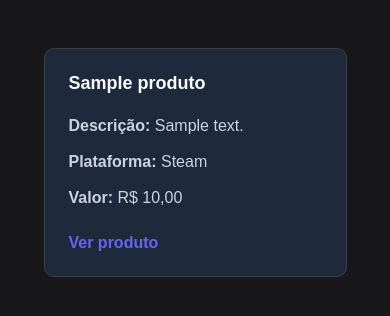
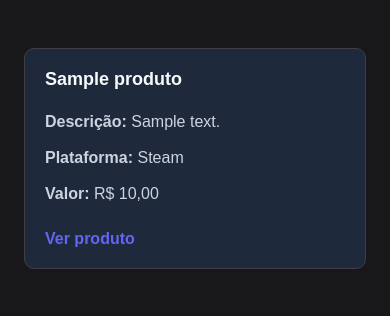
Before and after one commit to marcosviniciusribeiiro/ecommerce-gift-cards, a Spring Boot app: page /index.html in a window 390 px wide. Shown: the part 119-435 px from the top of the page. Run offline with Spring Boot 4, Linux system fonts and the light colour scheme; tables that the repository leaves empty hold one stand-in row (values such as "Sample post"); some of the project's set-up classes (security, data sources, template engines, error pages and the like) are left out, and stand-ins take their place.

Commit message:
Update style.css

```diff
--- a/src/main/resources/static/css/style.css
+++ b/src/main/resources/static/css/style.css
@@ -1,3 +1,4 @@
+
 :root {
     --cor-fundo: #18181b;
     --cor-superficie: #1e293b;
@@ -6,13 +7,14 @@
     --cor-destaque: #6366f1;
 }
 
+/* Configurações gerais */
+
 * {
     box-sizing: border-box;
 }
 
 body {
     margin: 0;
-
     min-height: 100vh;
 
     background-color: var(--cor-fundo);
@@ -37,7 +39,7 @@ p {
     color: var(--cor-texto-secundario);
 }
 
-/*Cabeçalho*/
+/* Cabeçalho */
 
 header {
     background-color: var(--cor-superficie);
@@ -55,22 +57,14 @@ header h1 {
     color: var(--cor-texto);
 }
 
-header h1 {
-    max-width: 1200px;
-
-    margin: 0 auto 20px;
-
-    color: var(--cor-texto);
-}
-
 nav {
     max-width: 1200px;
     margin: 0 auto;
 
     display: flex;
     align-items: center;
+
     gap: 20px;
-
     flex-wrap: wrap;
 }
 
@@ -78,7 +72,6 @@ nav a {
     color: var(--cor-texto-secundario);
 
     text-decoration: none;
-
     font-weight: 600;
 
     transition: color 0.2s ease;
@@ -88,7 +81,7 @@ nav a:hover {
     color: var(--cor-destaque);
 }
 
-/*Botões*/
+/* Botões */
 
 button {
     padding: 10px 18px;
@@ -121,7 +114,6 @@ a {
     color: var(--cor-destaque);
 
     text-decoration: none;
-
     font-weight: 600;
 
     transition:
@@ -137,7 +129,7 @@ a:active {
     opacity: 0.75;
 }
 
-/*Formulários*/
+/* Formulários */
 
 form {
     max-width: 500px;
@@ -175,7 +167,7 @@ input:focus, select:focus {
     box-shadow: 0 0 0 3px rgba(124, 58, 237, 0.20);
 }
 
-input::placeholder{
+input::placeholder {
     color: var(--cor-texto-secundario);
 }
 
@@ -183,72 +175,35 @@ form button {
     margin-top: 8px;
 }
 
-/*Catálogo de Produtos*/
+/* Listagens de Produtos, Pedidos e Códigos */
 
-#listaProdutos {
+#listaProdutos,
+#listaPedidos,
+#listaCodigos {
     display: grid;
 
-    grid-template-columns:
-        repeat(auto-fit, minmax(260px, 1fr));
-
     gap: 24px;
-
     margin-top: 24px;
 }
 
-#listaProdutos article {
-    padding: 24px;
+/* Quantidade e largura das colunas */
 
-    background-color: var(--cor-superficie);
-
-    border: 1px solid #3f3f46;
-    border-radius: 10px;
-
-    transition:
-            transform 0.2s ease,
-            border-color 0.2s ease;
+#listaProdutos,
+#listaCodigos {
+    grid-template-columns:
+        repeat(auto-fit, minmax(260px, 1fr));
 }
 
-#listaProdutos article:hover {
-    transform: translateY(-4px);
-
-    border-color: var(--cor-destaque);
+#listaPedidos {
+    grid-template-columns:
+        repeat(auto-fit, minmax(300px, 1fr));
 }
 
-#listaProdutos article h3 {
-    margin-bottom: 20px;
+/* Estilização compartilhada dos cards */
 
-    color: var(--cor-texto);
-
-    font-size: 18px;
-}
-
-#listaProdutos article p {
-    margin: 12px 0;
-
-    line-height: 1.5;
-}
-
-#listaProdutos article a {
-    display: inline-block;
-
-    margin-top: 12px;
-}
-
-/*Cards de Pedidos*/
-
-#listaPedidos {
-    display: grid;
-
-    grid-template-columns:
-        repeat(auto-fit, minmax(300px, 1fr));
-
-    gap: 24px;
-
-    margin-top: 24px;
-}
-
-#listaPedidos article {
+#listaProdutos article,
+#listaPedidos article,
+#listaCodigos article {
     padding: 24px;
 
     background-color: var(--cor-superficie);
@@ -257,27 +212,54 @@ form button {
     border-radius: 10px;
 }
 
-#listaPedidos article h3 {
+/* Títulos dos cards */
+
+#listaProdutos article h3,
+#listaPedidos article h3,
+#listaCodigos article h3 {
     margin-bottom: 20px;
 
     color: var(--cor-texto);
-
     font-size: 18px;
 }
 
-#listaPedidos article p {
+/* Parágrafos dos cards */
+
+#listaProdutos article p,
+#listaPedidos article p,
+#listaCodigos article p {
     margin: 12px 0;
 
     line-height: 1.5;
 }
 
-#listaPedidos article a {
+/* Links dos cards */
+
+#listaProdutos article a,
+#listaPedidos article a,
+#listaCodigos article a {
     display: inline-block;
 
     margin-top: 12px;
 }
 
-/*Status dos Pedidos*/
+/* Efeito hover nos cards de produtos e códigos */
+
+#listaProdutos article,
+#listaCodigos article {
+    transition:
+            transform 0.2s ease,
+            border-color 0.2s ease;
+}
+
+#listaProdutos article:hover,
+#listaCodigos article:hover {
+    transform: translateY(-4px);
+
+    border-color: var(--cor-destaque);
+}
+
+/* Status dos Pedidos */
 
 .status-pago {
     color: #4ade80;
@@ -294,7 +276,7 @@ form button {
     font-weight: 600;
 }
 
-/*Detalhes*/
+/* Detalhes */
 
 .detalhes {
     max-width: 700px;
@@ -322,6 +304,8 @@ form button {
 .detalhes button {
     margin-top: 12px;
 }
+
+/* Links com aparência de botão */
 
 .link-button {
     display: inline-block;
@@ -360,7 +344,7 @@ form button {
     background-color: #b91c1c;
 }
 
-/*Mensagens*/
+/* Mensagens de sucesso e erro */
 
 .mensagem {
     display: none;
@@ -394,7 +378,24 @@ form button {
     color: #f87171;
 }
 
-/*Responsividade*/
+/* Controle de estoque */
+
+.estoque-disponivel {
+    color: #22c55e;
+    font-weight: 600;
+}
+
+.estoque-esgotado {
+    color: #ef4444;
+    font-weight: 600;
+}
+
+.estoque-indisponivel {
+    color: #eccc00;
+    font-weight: 600;
+}
+
+/* Responsividade */
 
 @media (max-width: 768px) {
 
@@ -412,14 +413,21 @@ form button {
     }
 
     main {
+        width: 100%;
         padding: 24px;
     }
 
-    #listaProdutos {
-        grid-template-columns: 1fr;
+    /* Listagens em coluna única */
+
+    #listaProdutos,
+    #listaPedidos,
+    #listaCodigos {
+        grid-template-columns: minmax(0, 1fr);
     }
 
-    #listaPedidos article {
+    #listaProdutos article,
+    #listaPedidos article,
+    #listaCodigos article {
         padding: 20px;
     }
 
@@ -432,7 +440,8 @@ form button {
         width: 100%;
     }
 
-    form input, form select {
+    form input,
+    form select {
         width: 100%;
         max-width: 100%;
     }
```
